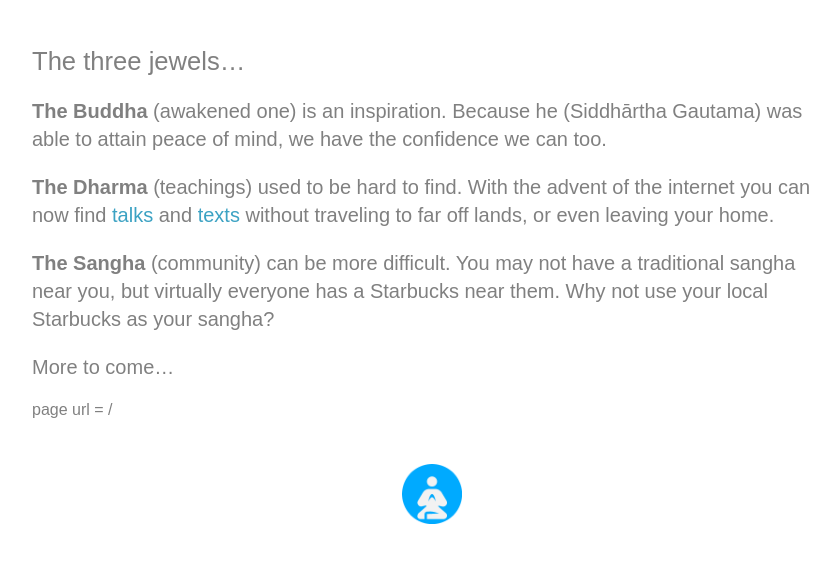
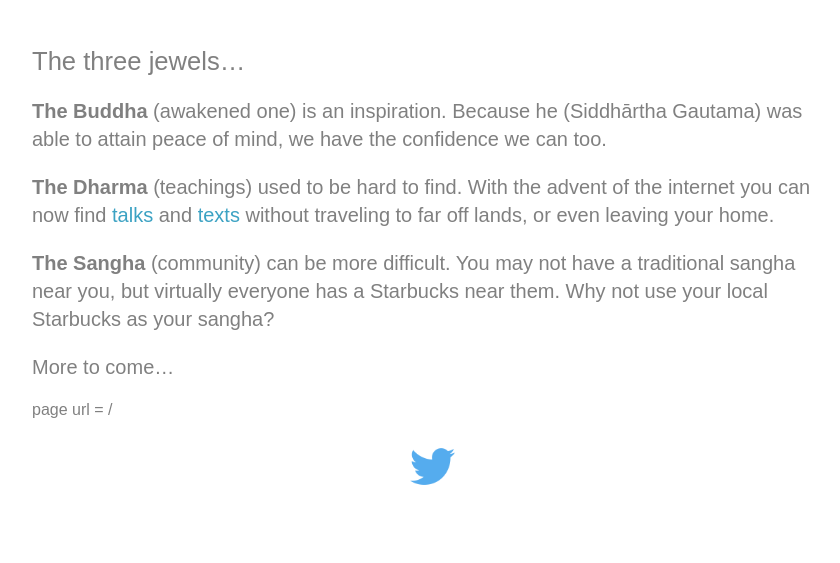
Before and after one commit to StarbucksSangha/StarbucksSangha, a Jekyll site: the page built from index.md, in a window 1280 px wide. Shown: the top 563 px of the page, without its empty margins (208-1048 px from the left). Built offline with Jekyll 4.4.1, drawn with Linux system fonts in a browser that asks for light colours.

Commit message:
Update default.html

```diff
--- a/_layouts/default.html
+++ b/_layouts/default.html
@@ -23,7 +23,7 @@
 </article>
 
 <center>
-{% if page.url == "/\//" %}
+{% if page.url == "/" %}
 <div style="float; margin-bottom:5px;"></div>
 <a href="/" target="_self"><img src="/img/twitter.png" width="45"></a>
 {% else %}
```
